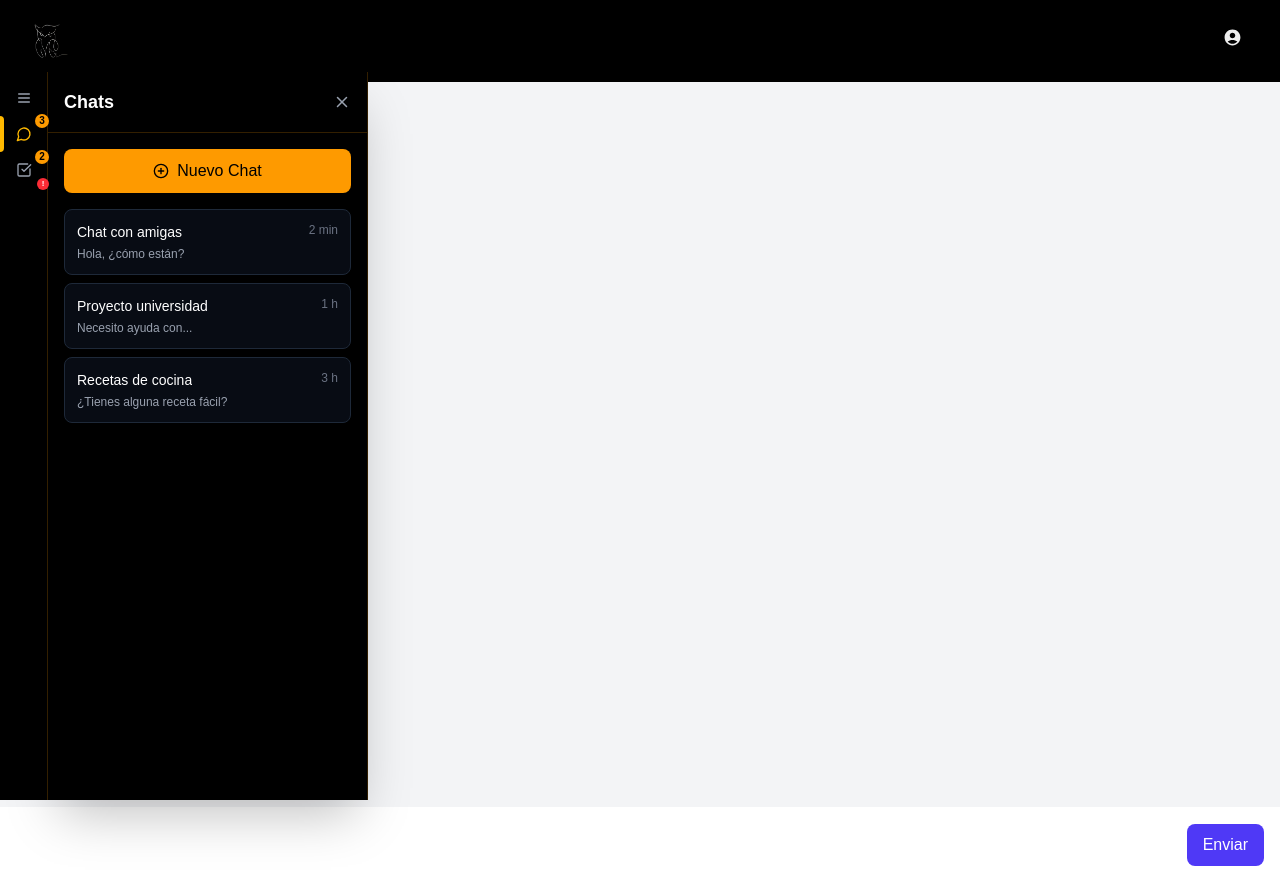
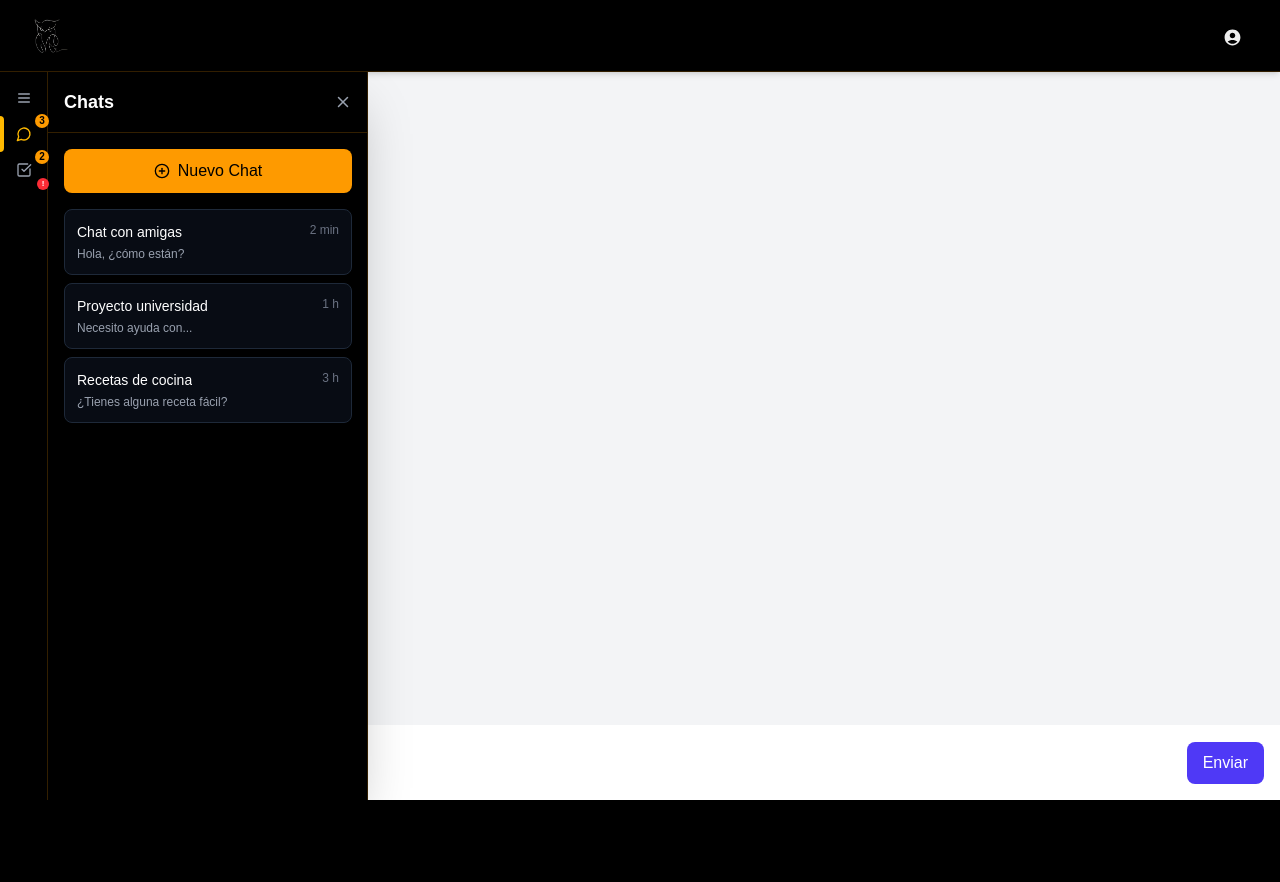
Before and after one commit to JesherI/BUHO, a Next.js app: page /chat in a window 1280 px wide. Both pictures are taken after a click on the button "Menu". After the commit the page ends 800 px from the top, so only its background shows below. Built offline with nearby package versions, Linux system fonts and the light colour scheme; a web font is replaced by a local one.

Commit message:
sidebarajustadoyaconnavbar

```diff
--- a/app/components/navbar/navbar.tsx
+++ b/app/components/navbar/navbar.tsx
@@ -1,4 +1,3 @@
-// components/navbar/navbar.tsx
 import Image from "next/image";
 import Link from "next/link";
 
@@ -9,7 +8,7 @@ interface NavbarProps {
 
 const Navbar: React.FC<NavbarProps> = ({ showAuth = true, children }) => {
   return (
-    <nav className="w-full flex items-center justify-between px-6 py-4 shadow-md bg-black">
+    <nav className="fixed top-0 left-0 right-0 z-50 w-full flex items-center justify-between px-6 py-4 shadow-md bg-black border-b border-amber-500/20 h-[72px]">
       <div className="flex items-center space-x-4">
         <Image src="/logo.png" alt="Logo" width={50} height={50} />
         {children}
--- a/app/components/sidebar/sidebar.tsx
+++ b/app/components/sidebar/sidebar.tsx
@@ -165,9 +165,10 @@ const Sidebar: React.FC = () => {
         })}
       </div>
 
-      {isOpen && (
-        <div className="fixed left-12 top-[72px] h-[calc(100vh-72px)] w-80 bg-black border-r border-amber-500/20 z-30 overflow-hidden shadow-2xl">
-          <div className="flex items-center justify-between p-4 border-b border-amber-500/20 bg-black">
+      <div className={`fixed left-12 top-[72px] h-[calc(100vh-72px)] bg-black border-r border-amber-500/20 z-30 overflow-hidden shadow-2xl transition-all duration-300 ease-in-out ${
+        isOpen ? 'w-80 opacity-100 visible' : 'w-0 opacity-0 invisible'
+      }`}>
+        <div className="flex items-center justify-between p-4 border-b border-amber-500/20 bg-black min-w-[320px]">
           <h2 className="text-lg font-semibold text-white">
             {activeTab === 'chats' ? 'Chats' : 'Agenda de Tareas'}
           </h2>
@@ -179,7 +180,7 @@ const Sidebar: React.FC = () => {
           </button>
         </div>
 
-          <div className="h-full overflow-y-auto pb-20 scrollbar-thin scrollbar-thumb-amber-500/20 scrollbar-track-transparent">
+        <div className="h-full overflow-y-auto pb-20 scrollbar-thin scrollbar-thumb-amber-500/20 scrollbar-track-transparent min-w-[320px]">
           {activeTab === 'chats' && (
             <div className="p-4">
               <button className="w-full bg-amber-500 hover:bg-amber-400 text-black py-2.5 px-4 rounded-lg transition-colors flex items-center justify-center gap-2 font-medium mb-4 shadow-lg">
@@ -339,6 +340,12 @@ const Sidebar: React.FC = () => {
           )}
         </div>
       </div>
+
+      {isOpen && (
+        <div
+          className="fixed inset-0 bg-black/20 z-20 lg:hidden"
+          onClick={() => setIsOpen(false)}
+        />
       )}
     </>
   );
```
Lines whose indentation alone changed are shown as unchanged.
